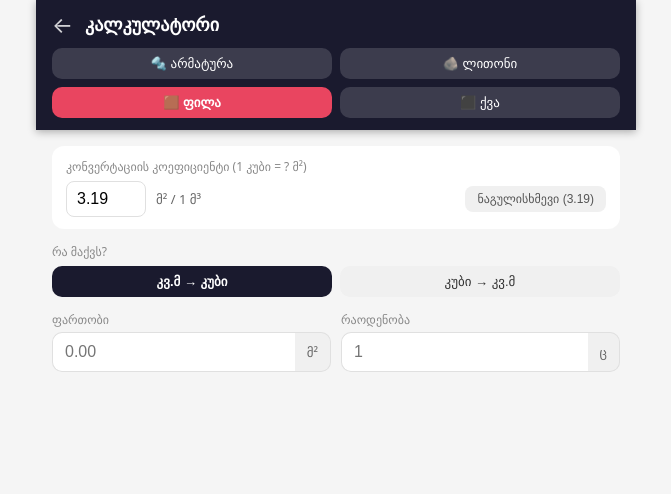
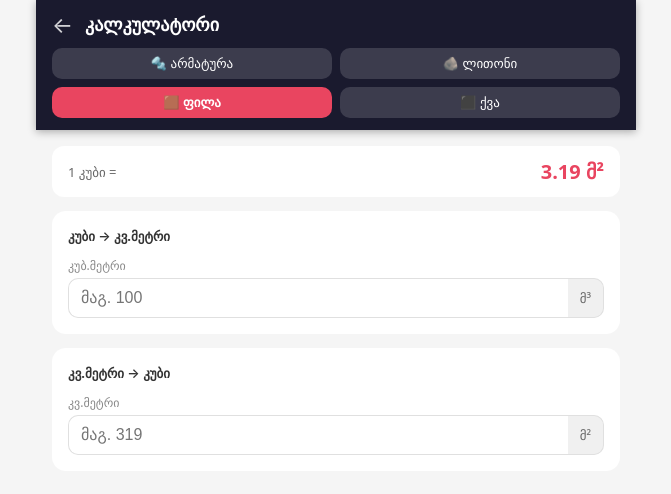
Before and after one commit to NEXTHOME/inventory, a Next.js app: page /calculator in a window 1280 px wide. Both pictures are taken after a click on the button "🟫 ფილა". Shown: the top 494 px of the page, without its empty margins (304-975 px from the left). Built offline with nearby package versions, Linux system fonts and the light colour scheme.

Commit message:
Simplify tile/stone calculator

```diff
--- a/app/calculator/page.tsx
+++ b/app/calculator/page.tsx
@@ -253,111 +253,64 @@ function SheetCalc() {
 
 function TileStoneCalc({ type }: { type: 'tile' | 'stone' }) {
   const defaultRatio = type === 'tile' ? 3.19 : 1.2
-  const [ratio, setRatio] = useState(String(defaultRatio))
-  const [mode, setMode] = useState<'m2' | 'm3'>('m2')
-  const [val, setVal] = useState('')
-  const [qty, setQty] = useState('')
+  const [cubIn, setCubIn] = useState('')
+  const [m2In, setM2In] = useState('')
 
-  const r = parseFloat(ratio) || defaultRatio
-  const v = parseFloat(val) || 0
-  const count = parseFloat(qty) || 1
+  const r = defaultRatio
 
-  const m2 = mode === 'm2' ? v * count : v * r * count
-  const m3 = mode === 'm3' ? v * count : (v / r) * count
-  const m3one = mode === 'm3' ? v : v / r
-  const m2one = mode === 'm2' ? v : v * r
+  // if user types in cubes → calc m2; if types m2 → calc cubes
+  const cubVal = parseFloat(cubIn) || 0
+  const m2Val = parseFloat(m2In) || 0
+
+  const resultM2 = cubVal > 0 ? cubVal * r : 0
+  const resultCub = m2Val > 0 ? m2Val / r : 0
 
   return (
     <div style={{ display: 'flex', flexDirection: 'column', gap: 14 }}>
 
-      {/* Ratio */}
-      <div style={{ background: '#fff', borderRadius: 12, padding: '12px 14px' }}>
-        <label style={{ fontSize: 12, color: '#888', display: 'block', marginBottom: 6 }}>
-          კონვერტაციის კოეფიციენტი (1 კუბი = ? მ²)
-        </label>
-        <div style={{ display: 'flex', alignItems: 'center', gap: 10 }}>
-          <input
-            type="number"
-            inputMode="decimal"
-            value={ratio}
-            onChange={e => setRatio(e.target.value)}
-            style={{ width: 80, padding: '8px 10px', fontSize: 16, borderRadius: 8, border: '1.5px solid #e0e0e0', outline: 'none' }}
-          />
-          <span style={{ fontSize: 13, color: '#666' }}>მ² / 1 მ³</span>
-          <button
-            onClick={() => setRatio(String(defaultRatio))}
-            style={{ marginLeft: 'auto', padding: '6px 12px', borderRadius: 8, border: 'none', background: '#f0f0f0', fontSize: 12, cursor: 'pointer', color: '#555' }}
-          >
-            ნაგულისხმევი ({defaultRatio})
-          </button>
-        </div>
+      {/* Info badge */}
+      <div style={{
+        background: '#fff', borderRadius: 12, padding: '12px 16px',
+        display: 'flex', justifyContent: 'space-between', alignItems: 'center',
+      }}>
+        <span style={{ fontSize: 13, color: '#666' }}>1 კუბი =</span>
+        <span style={{ fontSize: 20, fontWeight: 700, color: '#e94560' }}>{r} მ²</span>
       </div>
 
-      {/* Mode */}
-      <div>
-        <label style={{ fontSize: 12, color: '#888', display: 'block', marginBottom: 6 }}>რა მაქვს?</label>
-        <div style={{ display: 'flex', gap: 8 }}>
-          {[
-            { v: 'm2', label: 'კვ.მ → კუბი' },
-            { v: 'm3', label: 'კუბი → კვ.მ' },
-          ].map(opt => (
-            <button key={opt.v} onClick={() => { setMode(opt.v as 'm2' | 'm3'); setVal('') }} style={{
-              flex: 1, padding: '8px 0', borderRadius: 10, border: 'none', cursor: 'pointer',
-              fontSize: 13, fontWeight: mode === opt.v ? 700 : 400,
-              background: mode === opt.v ? '#1a1a2e' : '#f0f0f0',
-              color: mode === opt.v ? '#fff' : '#333',
-            }}>
-              {opt.label}
-            </button>
-          ))}
+      {/* კუბი → კვ.მ */}
+      <div style={{ background: '#fff', borderRadius: 14, padding: '16px' }}>
+        <div style={{ fontSize: 13, fontWeight: 600, color: '#333', marginBottom: 12 }}>
+          კუბი → კვ.მეტრი
         </div>
+        <NumInput label="კუბ.მეტრი" value={cubIn} onChange={v => { setCubIn(v); setM2In('') }} placeholder="მაგ. 100" unit="მ³" />
+        {cubVal > 0 && (
+          <div style={{
+            marginTop: 12, background: '#1a1a2e', borderRadius: 12,
+            padding: '16px 18px', display: 'flex', justifyContent: 'space-between', alignItems: 'center',
+          }}>
+            <span style={{ color: 'rgba(255,255,255,0.6)', fontSize: 13 }}>{cubVal} მ³ →</span>
+            <span style={{ color: '#fff', fontSize: 24, fontWeight: 700 }}>{resultM2.toFixed(2)} მ²</span>
+          </div>
+        )}
       </div>
 
-      <div style={{ display: 'grid', gridTemplateColumns: '1fr 1fr', gap: 10 }}>
-        <NumInput
-          label={mode === 'm2' ? 'ფართობი' : 'კუბი'}
-          value={val} onChange={setVal}
-          placeholder="0.00"
-          unit={mode === 'm2' ? 'მ²' : 'მ³'}
-        />
-        <NumInput label="რაოდენობა" value={qty} onChange={setQty} placeholder="1" unit="ც" />
+      {/* კვ.მ → კუბი */}
+      <div style={{ background: '#fff', borderRadius: 14, padding: '16px' }}>
+        <div style={{ fontSize: 13, fontWeight: 600, color: '#333', marginBottom: 12 }}>
+          კვ.მეტრი → კუბი
+        </div>
+        <NumInput label="კვ.მეტრი" value={m2In} onChange={v => { setM2In(v); setCubIn('') }} placeholder="მაგ. 319" unit="მ²" />
+        {m2Val > 0 && (
+          <div style={{
+            marginTop: 12, background: '#1a1a2e', borderRadius: 12,
+            padding: '16px 18px', display: 'flex', justifyContent: 'space-between', alignItems: 'center',
+          }}>
+            <span style={{ color: 'rgba(255,255,255,0.6)', fontSize: 13 }}>{m2Val} მ² →</span>
+            <span style={{ color: '#fff', fontSize: 24, fontWeight: 700 }}>{resultCub.toFixed(3)} მ³</span>
+          </div>
+        )}
       </div>
 
-      {v > 0 && (
-        <div style={{ display: 'flex', flexDirection: 'column', gap: 8 }}>
-          {count > 1 && (
-            <div style={{ background: '#f8f8f8', borderRadius: 10, padding: '8px 14px', fontSize: 13, color: '#555', display: 'flex', justifyContent: 'space-between' }}>
-              <span>1 ერთეული:</span>
-              <span style={{ fontWeight: 600 }}>
-                {mode === 'm2'
-                  ? `${(m3one).toFixed(3)} მ³`
-                  : `${(m2one).toFixed(2)} მ²`}
-              </span>
-            </div>
-          )}
-          <div style={{ background: '#1a1a2e', borderRadius: 12, padding: '14px 18px', display: 'flex', justifyContent: 'space-between', alignItems: 'center' }}>
-            <span style={{ color: 'rgba(255,255,255,0.7)', fontSize: 13 }}>
-              {mode === 'm2' ? `${m2.toFixed(2)} მ² →` : `${m3.toFixed(3)} მ³ →`}
-            </span>
-            <span style={{ color: '#fff', fontSize: 20, fontWeight: 700 }}>
-              {mode === 'm2'
-                ? `${m3.toFixed(3)} მ³`
-                : `${m2.toFixed(2)} მ²`}
-            </span>
-          </div>
-          {/* Both values */}
-          <div style={{ display: 'grid', gridTemplateColumns: '1fr 1fr', gap: 8 }}>
-            <div style={{ background: '#fff', borderRadius: 10, padding: '10px 12px', textAlign: 'center' }}>
-              <div style={{ fontSize: 11, color: '#999', marginBottom: 2 }}>კვ.მეტრი</div>
-              <div style={{ fontSize: 16, fontWeight: 700, color: '#1a1a2e' }}>{m2.toFixed(2)} მ²</div>
-            </div>
-            <div style={{ background: '#fff', borderRadius: 10, padding: '10px 12px', textAlign: 'center' }}>
-              <div style={{ fontSize: 11, color: '#999', marginBottom: 2 }}>კუბ.მეტრი</div>
-              <div style={{ fontSize: 16, fontWeight: 700, color: '#e94560' }}>{m3.toFixed(3)} მ³</div>
-            </div>
-          </div>
-        </div>
-      )}
     </div>
   )
 }
```
